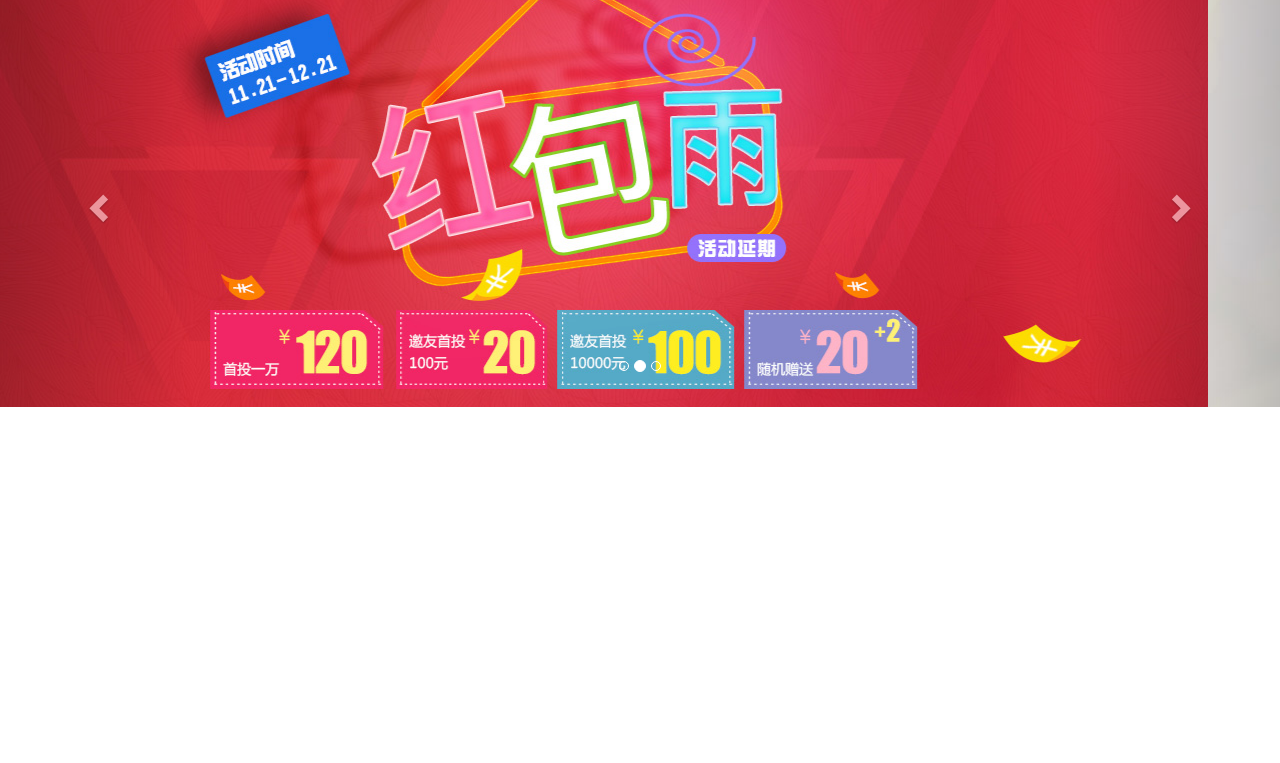
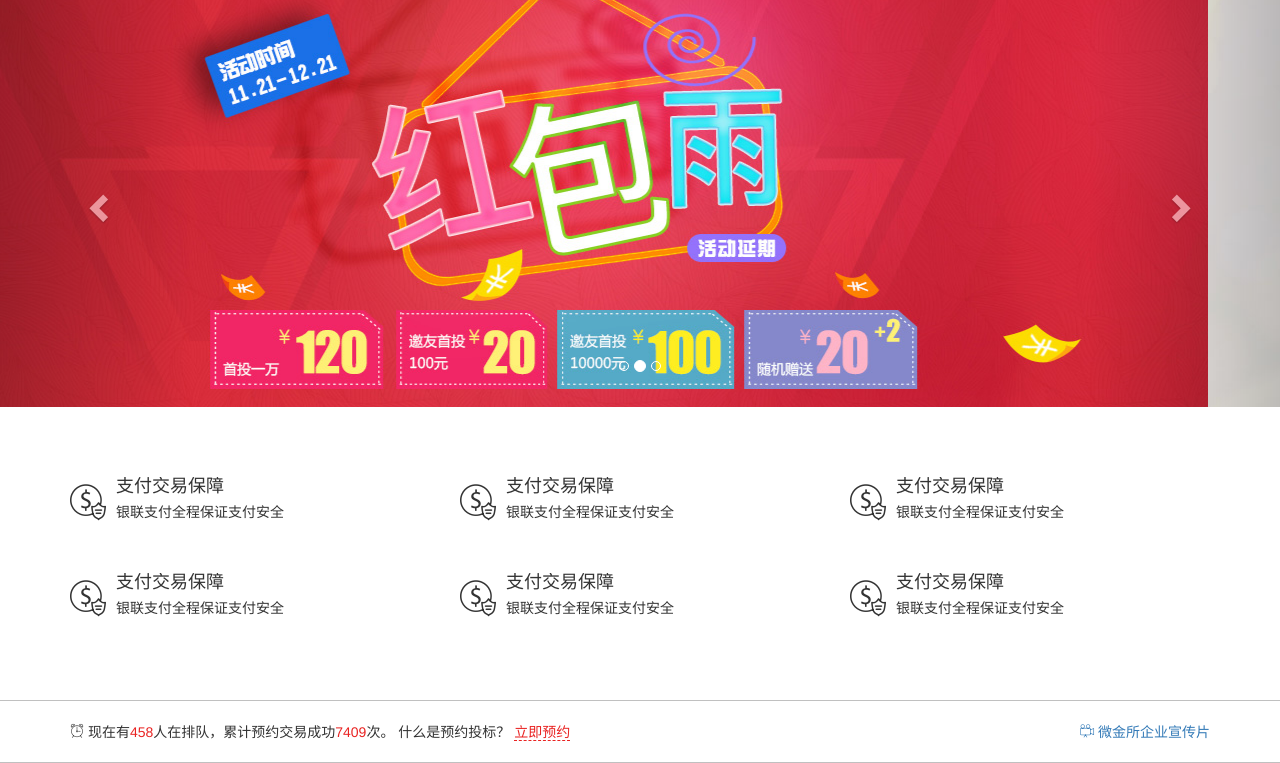
Before and after one commit to lmmfxl/move-try-wjs, a plain HTML site: page index.html in a window 1280 px wide. Shown: the part 126-889 px from the top of the page. Before the commit the page ends 800 px from the top, so only its background shows below. Drawn offline with nearby package versions, Linux system fonts and the light colour scheme; files whose address does not match are found by name.

Commit message:
feature and appointment are finished

```diff
--- a/css/main.css
+++ b/css/main.css
@@ -283,8 +283,54 @@ body {
     width: 100%;
 }
 
+/*
+*网站特色区域
+*/
+#features {
+    padding:50px 0;
+    border-bottom: 1px solid #c0c0c0;
+}
+#features .icon-uniE907::before {
+    content: '\e907';
+}
+#features i {
+    font-size:36px;
+}
+#features > .container > .row > div {
+    margin:20px 0;
+}
+#features > .container > .row a{
+    text-decoration: none;
+    color:#333;
+}
+#features > .container > .row a:hover{
+    color:#e92322;
+}
 
-
-/**
-*测试区域
-**/
+/*
+*立即预约
+*/
+.icon-uniE906::before {
+    content:'\e906';
+}
+.icon-uniE905::before {
+    content:'\e905';
+}
+#appointment {
+    padding:20px;
+    border-bottom: 1px solid #c0c0c0;
+}
+#appointment p {
+    font-sezi:14px;
+    margin-bottom: 0;
+}
+#appointment span ,
+#appointment .pull-left a {
+    color: #e92322;
+}
+#appointment .pull-left a {
+    border-bottom: 1px dashed #e92322;
+}
+#appointment .pull-left a:hover {
+    text-decoration: none;
+}
--- a/index.html
+++ b/index.html
@@ -112,8 +112,107 @@
     </div>
 </section>
 <!--/图片轮播-->
-<section></section>
-<section></section>
+
+<!--网站特色-->
+<section id="features" class="hidden-xs">
+    <div class="container">
+        <div class="row">
+            <div class="col-md-4 row col-sm-6">
+                <div class="media">
+                    <a href="#">
+                        <div class="media-left">
+                            <i class="icon-uniE907"></i>
+                        </div>
+                        <div class="media-body">
+                            <h4 class="media-heading">支付交易保障</h4>
+                            银联支付全程保证支付安全
+                        </div>
+                    </a>
+                </div>
+            </div>
+            <div class="col-md-4 row col-sm-6">
+                <div class="media">
+                    <a href="#">
+                        <div class="media-left">
+                            <i class="icon-uniE907"></i>
+                        </div>
+                        <div class="media-body">
+                            <h4 class="media-heading">支付交易保障</h4>
+                            银联支付全程保证支付安全
+                        </div>
+                    </a>
+                </div>
+            </div>
+            <div class="col-md-4 row col-sm-6">
+                <div class="media">
+                    <a href="#">
+                        <div class="media-left">
+                            <i class="icon-uniE907"></i>
+                        </div>
+                        <div class="media-body">
+                            <h4 class="media-heading">支付交易保障</h4>
+                            银联支付全程保证支付安全
+                        </div>
+                    </a>
+                </div>
+            </div>
+            <div class="col-md-4 row col-sm-6">
+                <div class="media">
+                    <a href="#">
+                        <div class="media-left">
+                            <i class="icon-uniE907"></i>
+                        </div>
+                        <div class="media-body">
+                            <h4 class="media-heading">支付交易保障</h4>
+                            银联支付全程保证支付安全
+                        </div>
+                    </a>
+                </div>
+            </div>
+            <div class="col-md-4 row col-sm-6">
+                <div class="media">
+                    <a href="#">
+                        <div class="media-left">
+                            <i class="icon-uniE907"></i>
+                        </div>
+                        <div class="media-body">
+                            <h4 class="media-heading">支付交易保障</h4>
+                            银联支付全程保证支付安全
+                        </div>
+                    </a>
+                </div>
+            </div>
+            <div class="col-md-4 row col-sm-6">
+                <div class="media">
+                    <a href="#">
+                        <div class="media-left">
+                            <i class="icon-uniE907"></i>
+                        </div>
+                        <div class="media-body">
+                            <h4 class="media-heading">支付交易保障</h4>
+                            银联支付全程保证支付安全
+                        </div>
+                    </a>
+                </div>
+            </div>
+        </div>
+    </div>
+
+</section>
+<!--/网站特色-->
+
+<!--立即预约-->
+<section id="appointment">
+    <div class="container">
+        <p class="pull-left">
+            <i class="icon-uniE906"></i>
+            现在有<span>458</span>人在排队，累计预约交易成功<span>7409</span>次。 什么是预约投标？ <a href="#">立即预约</a>
+        </p>
+        <p class="pull-right"> <a href="#"><i class="icon-uniE905"></i> 微金所企业宣传片</a></p>
+    </div>
+
+</section>
+<!--/立即预约-->
 <section></section>
 <section></section>
 <section></section>
--- a/js/main.js
+++ b/js/main.js
@@ -12,7 +12,7 @@ $(function () {
                var data = isSmallScreen ? $item.data('xs'):$item.data('lg');
                // $item.css("backgroundImage",'url("'+ data +'")');
             if (isSmallScreen){
-                console.log(1);
+                console.log(data);
                 $item.html('<img src="' + data +'"/>');
             }else {
                 $item.empty();
@@ -22,9 +22,9 @@ $(function () {
 
     }
 
-    $(window).on("resize",changeImage()).trigger("resize");
+    $(window).on("resize",changeImage).trigger('resize');
 
 
 
 
-})
+});
```
